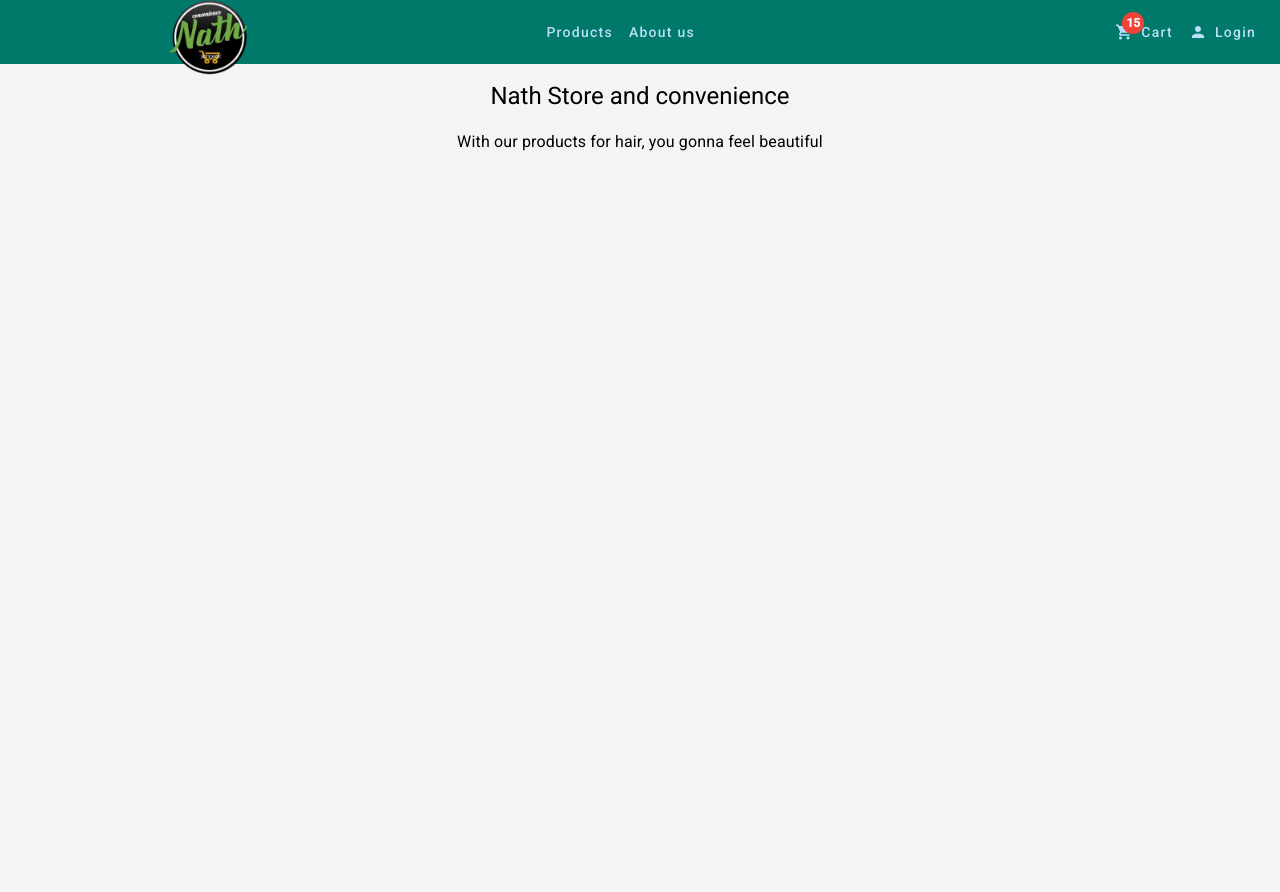
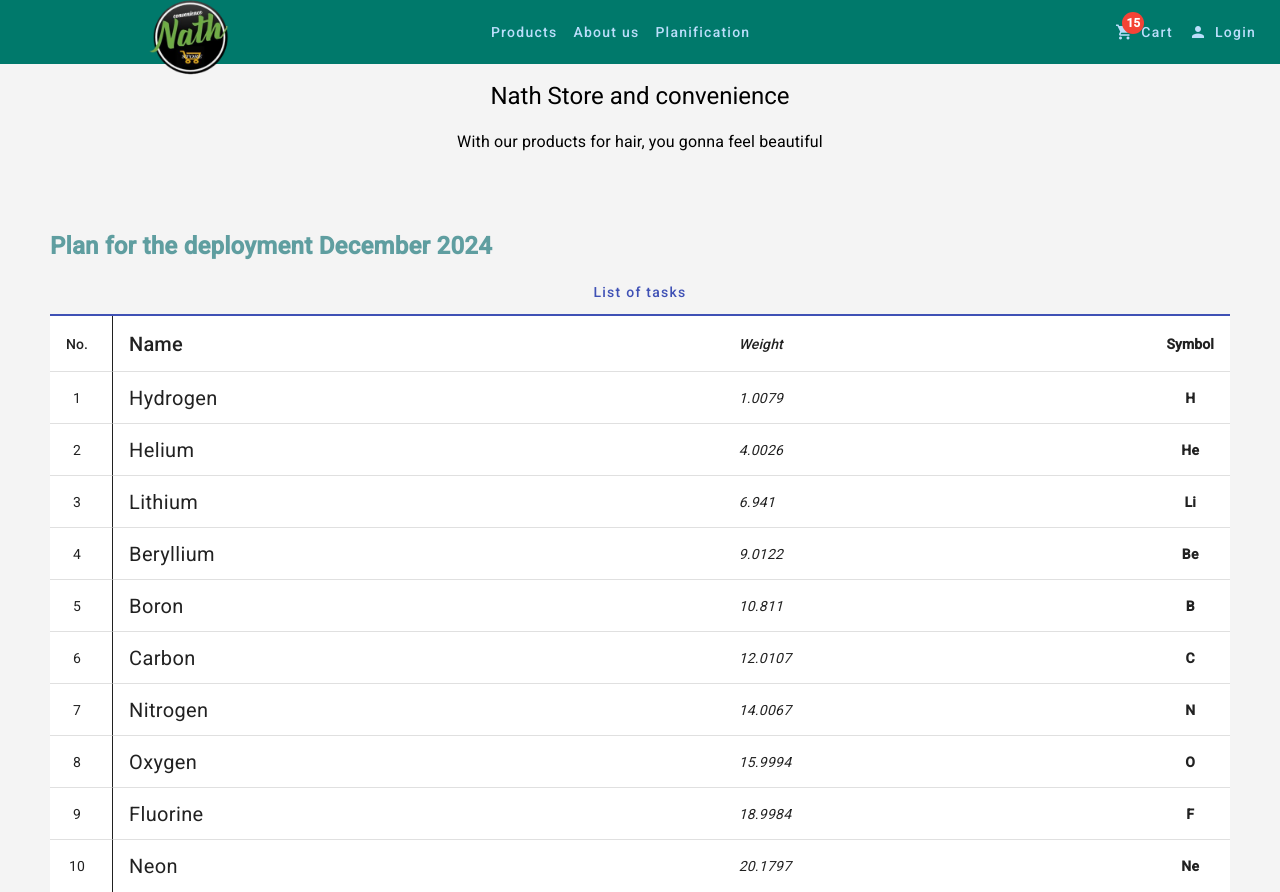
Before and after one commit to Nathstore/nath-store, an Angular app: page /planification in a window 1280 px wide. Before the commit this address led to /. Before the commit the page ends 840 px from the top, so only its background shows below. Built offline with nearby package versions, Linux system fonts and the light colour scheme.

Commit message:
Add plainification component

```diff
--- /dev/null
+++ b/src/app/administration/planification/planification.component.css
@@ -0,0 +1,33 @@
+.demo-table {
+    width: 100%;
+  }
+
+  .mat-column-demo-position {
+    width: 32px;
+    border-right: 1px solid currentColor;
+    padding-right: 24px;
+    text-align: center;
+  }
+
+  .mat-column-demo-name {
+    padding-left: 16px;
+    font-size: 20px;
+  }
+
+  .mat-column-demo-weight {
+    font-style: italic;
+  }
+
+  .mat-column-demo-symbol {
+    width: 32px;
+    text-align: center;
+    font-weight: bold;
+  }
+
+
+  .plan {
+    font-size: x-large;
+    color: cadetblue;
+    font-weight: bolder;
+
+  }
--- /dev/null
+++ b/src/app/administration/planification/planification.component.html
@@ -0,0 +1,39 @@
+<div class="container">
+    <p class="plan">Plan for the deployment December 2024</p>
+    <mat-tab-group animationDuration="0ms">
+        <mat-tab label="List of tasks">
+            <table mat-table [dataSource]="dataSource" class="mat-elevation-z8 demo-table">
+                <!-- Position Column -->
+                <ng-container matColumnDef="demo-position">
+                  <th mat-header-cell *matHeaderCellDef> No. </th>
+                  <td mat-cell *matCellDef="let element"> {{element.position}} </td>
+                </ng-container>
+
+                <!-- Name Column -->
+                <ng-container matColumnDef="demo-name">
+                  <th mat-header-cell *matHeaderCellDef> Name </th>
+                  <td mat-cell *matCellDef="let element"> {{element.name}} </td>
+                </ng-container>
+
+                <!-- Weight Column -->
+                <ng-container matColumnDef="demo-weight">
+                  <th mat-header-cell *matHeaderCellDef> Weight </th>
+                  <td mat-cell *matCellDef="let element"> {{element.weight}} </td>
+                </ng-container>
+
+                <!-- Symbol Column -->
+                <ng-container matColumnDef="demo-symbol">
+                  <th mat-header-cell *matHeaderCellDef> Symbol </th>
+                  <td mat-cell *matCellDef="let element"> {{element.symbol}} </td>
+                </ng-container>
+
+                <tr mat-header-row *matHeaderRowDef="displayedColumns"></tr>
+                <tr mat-row *matRowDef="let row; columns: displayedColumns;"></tr>
+              </table>
+
+
+        </mat-tab>
+        <!-- <mat-tab label="Second">Content 2</mat-tab>
+        <mat-tab label="Third">Content 3</mat-tab> -->
+      </mat-tab-group>
+</div>
--- /dev/null
+++ b/src/app/administration/planification/planification.component.ts
@@ -0,0 +1,32 @@
+import { Component } from '@angular/core';
+
+export interface PeriodicElement {
+  name: string;
+  position: number;
+  weight: number;
+  symbol: string;
+}
+
+const ELEMENT_DATA: PeriodicElement[] = [
+  {position: 1, name: 'Hydrogen', weight: 1.0079, symbol: 'H'},
+  {position: 2, name: 'Helium', weight: 4.0026, symbol: 'He'},
+  {position: 3, name: 'Lithium', weight: 6.941, symbol: 'Li'},
+  {position: 4, name: 'Beryllium', weight: 9.0122, symbol: 'Be'},
+  {position: 5, name: 'Boron', weight: 10.811, symbol: 'B'},
+  {position: 6, name: 'Carbon', weight: 12.0107, symbol: 'C'},
+  {position: 7, name: 'Nitrogen', weight: 14.0067, symbol: 'N'},
+  {position: 8, name: 'Oxygen', weight: 15.9994, symbol: 'O'},
+  {position: 9, name: 'Fluorine', weight: 18.9984, symbol: 'F'},
+  {position: 10, name: 'Neon', weight: 20.1797, symbol: 'Ne'},
+];
+
+
+@Component({
+  selector: 'app-planification',
+  templateUrl: './planification.component.html',
+  styleUrls: ['./planification.component.css']
+})
+export class PlanificationComponent {
+  displayedColumns: string[] = ['demo-position', 'demo-name', 'demo-weight', 'demo-symbol'];
+  dataSource = ELEMENT_DATA;
+}
--- a/src/app/app-routing.module.ts
+++ b/src/app/app-routing.module.ts
@@ -7,6 +7,7 @@ import { SigninComponent } from './user/signin/signin.component';
 import { AboutusComponent } from './natstore/aboutus/aboutus.component';
 import { AdministrationComponent } from './administration/administration/administration.component';
 import { authGuard } from './auth.guard';
+import { PlanificationComponent } from './administration/planification/planification.component';
 
 
 const routes: Routes = [
@@ -16,7 +17,8 @@ const routes: Routes = [
   { path: 'product-details/:id', component: ProductDetailsComponent},
   { path: 'signin', component: SigninComponent},
   { path: 'aboutus', component: AboutusComponent},
-  { path: 'administration', component: AdministrationComponent,canActivate:[authGuard]}
+  { path: 'administration', component: AdministrationComponent,canActivate:[authGuard]},
+  { path: 'planification', component: PlanificationComponent},
 ];
 
 @NgModule({
--- a/src/app/app.component.html
+++ b/src/app/app.component.html
@@ -12,6 +12,9 @@
         <!-- Use *ngIf to conditionally show the Administration link -->
       <a *ngIf="isLogging && role === 'superAdmin'" routerLink="/administration" mat-button>
         Administration
+      </a>
+      <a routerLink="/planification" mat-button>
+        Planification
       </a>
     </div>
     <span class="spacer"></span>
--- a/src/app/product/product-details/product-details.component.html
+++ b/src/app/product/product-details/product-details.component.html
@@ -33,7 +33,7 @@
   <div>
     <mat-card class="example-card" appearance="outlined">
       <mat-card-header>
-        <mat-card-title>$ Price {{editProduct?.name}}</mat-card-title>
+        <mat-card-title>Price :  {{editProduct?.price| currency: 'USD'}}</mat-card-title>
       </mat-card-header>
       <mat-card-content>
       </mat-card-content>
```
Also changed, not shown: src/app/administration/administration.module.ts (+8 -2 lines), 1 other file (tests, documents, lock files or other folders).
